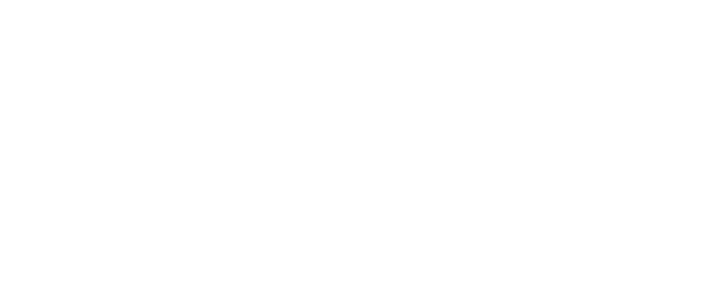
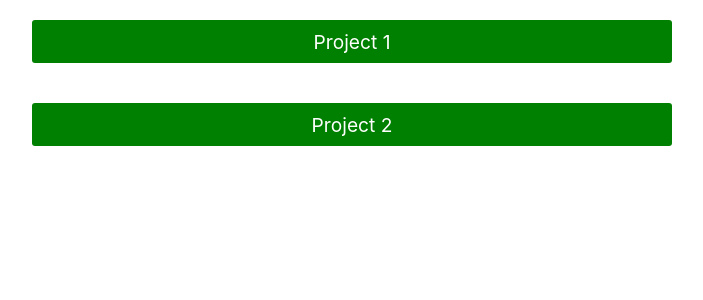
Before and after one commit to blyncnov/15nextjsproject, a Next.js app: page / in a window 1280 px wide. Shown: the top 300 px of the page, without its empty margins (288-991 px from the left). Built offline with nearby package versions, Linux system fonts and the light colour scheme.

Commit message:
project two home

```diff
--- a/pages/index.js
+++ b/pages/index.js
@@ -1,4 +1,5 @@
-import Head from 'next/head'
+import Head from "next/head";
+import Link from "next/link";
 
 export default function Home() {
   return (
@@ -9,7 +10,19 @@
         <link rel="icon" href="/favicon.ico" />
       </Head>
 
+      <div className="showcase">
+        <br />
 
+        <Link href="/birthday" passHref>
+          <a>Project 1</a>
+        </Link>
+
+        <br />
+        <br />
+        <Link href="/tours">
+          <a>Project 2</a>
+        </Link>
+      </div>
     </>
-  )
+  );
 }
--- a/styles/globals.css
+++ b/styles/globals.css
@@ -16,3 +16,22 @@
   color: inherit;
   text-decoration: none;
 }
+
+.showcase{
+  display: flex;
+  flex-direction: column;
+  align-items: center;
+  justify-content: center;
+}
+
+  .showcase a{
+      background-color: green;
+    border: none;
+    width: 50%;
+    text-align: center;
+    border-radius: 3px;
+    color: white;
+    padding: .5em;
+    font-size: 1.2em;
+    cursor: pointer;
+  }
```
